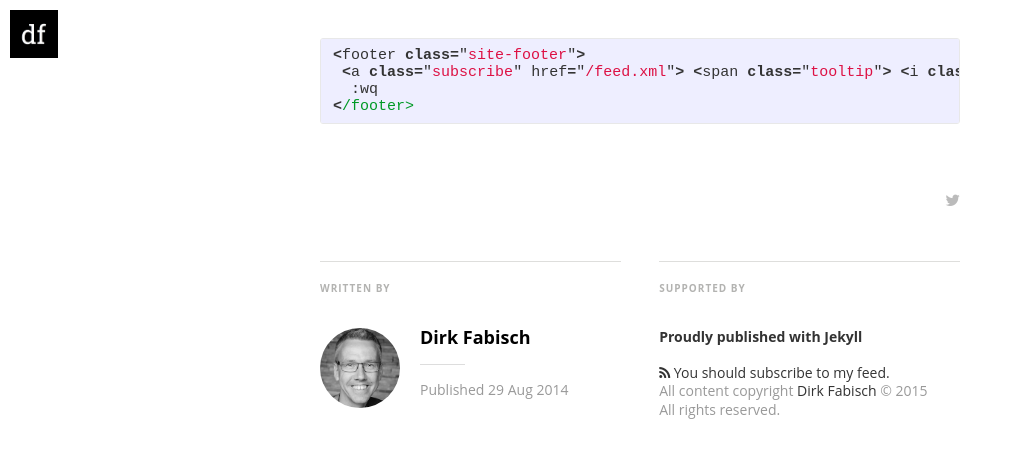
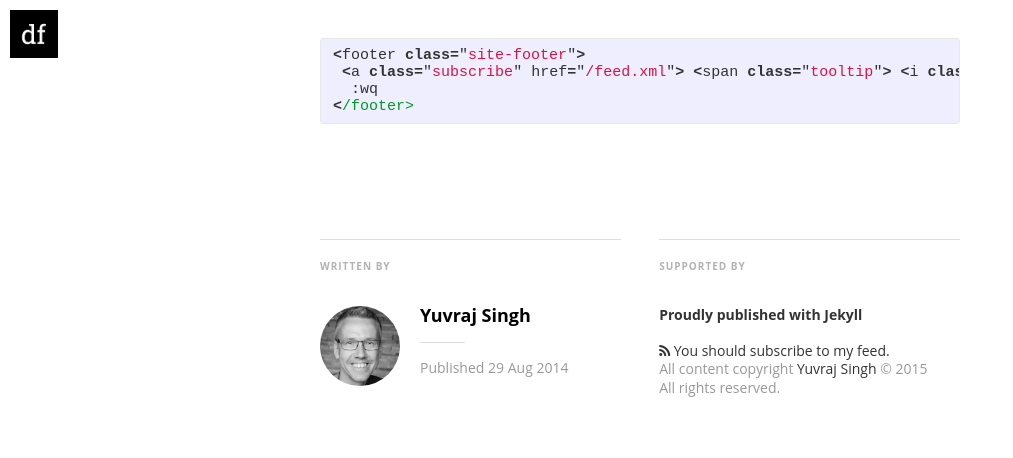
Before and after one commit to Cybercypher1/root-brute.github.io, a Jekyll site: the page built from _posts/2014-08-29-welcome-to-jekyll.markdown, in a window 1280 px wide and 900 px high, scrolled down 1610 px, cut to the strip 0-483 px from the top of the window. Shown: the top 458 px of the strip, without its empty margins (0-1013 px from the left). Built offline with Jekyll 4.4.1, drawn with Linux system fonts in a browser that asks for light colours; nearby versions of some CDN libraries; some web fonts are replaced; Markdown is read by kramdown in place of the engine named in the settings; some of the changed text lies outside the part shown.

Commit message:
Change name

```diff
--- a/_config.yml
+++ b/_config.yml
@@ -15,8 +15,8 @@ logo: "/assets/images/df_logo.jpg"
 # blog cover
 cover: "/assets/images/cA4aKEIPQrerBnp1yGHv_IMG_9534-3-2.jpg"
 
-name: 'Dirk Fabisch'
-author: 'Dirk Fabisch'
+name: 'Yuvraj Singh'
+author: 'Yuvraj Singh'
 author_image: "/assets/images/author.jpg"
 
 paginate:	5
@@ -26,12 +26,12 @@ baseurl: ""
 
 # social icons and sharing options
 social:
-  - icon:	twitter
-    url:	https://twitter.com/dirkfabisch
-    desc: Follow me on twitter
-    share_url: http://twitter.com/share
-    share_title: ?text=
-    share_link: "&amp;url="
+#  - icon:	twitter
+#    url:	https://twitter.com/dirkfabisch
+#    desc: Follow me on twitter
+#    share_url: http://twitter.com/share
+#    share_title: ?text=
+#    share_link: "&amp;url="
 
 #  - icon:	facebook
 #    url:	https://facebook.com/???
@@ -41,7 +41,7 @@ social:
 #    share_link: "&amp;u="
 
   - icon:	github
-    url:	https://github.com/dirkfabisch
+    url:	https://github.com/root-brute
     desc:	Fork me on github
     share_url:
     share_title:
```
